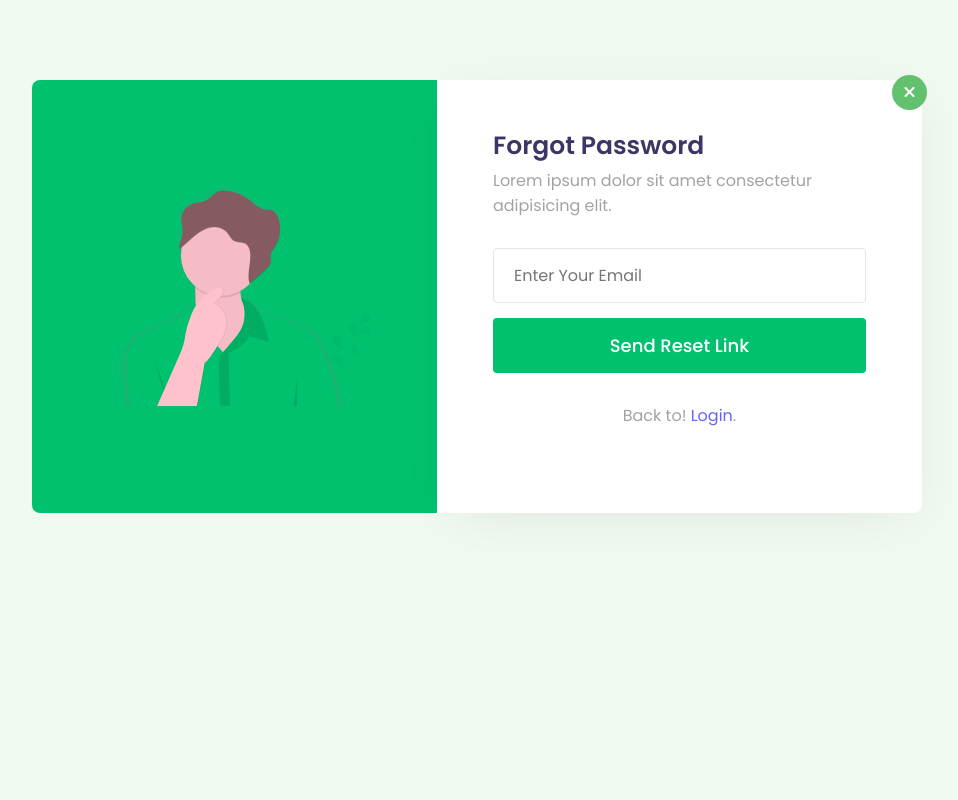
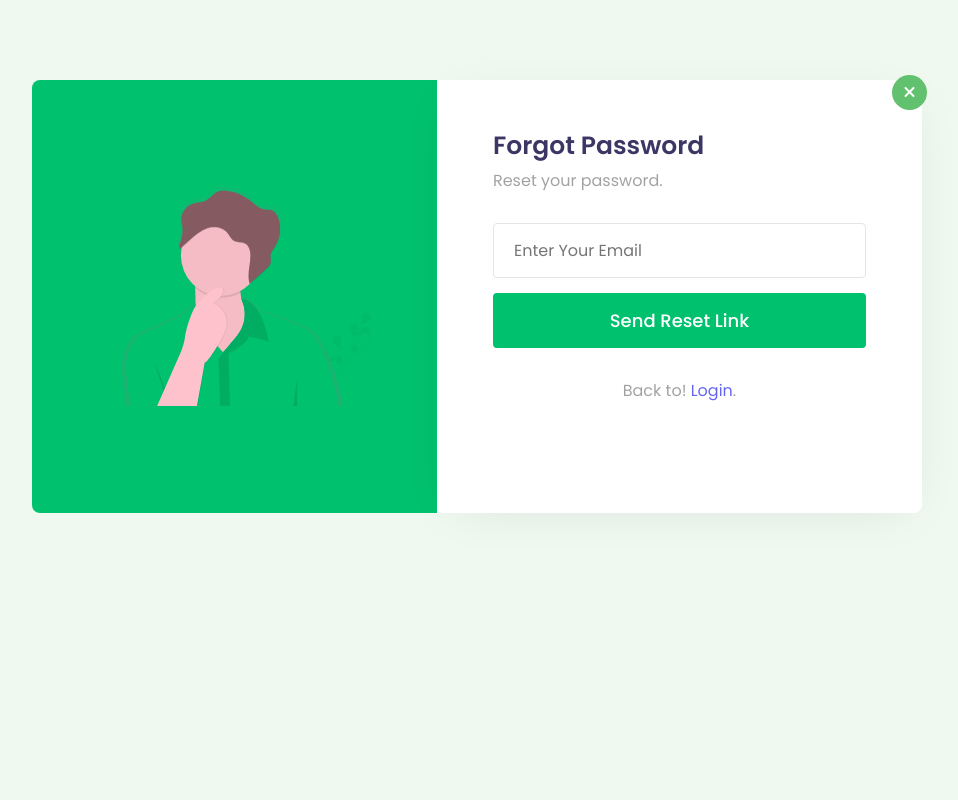
Before and after one commit to Crisnzano/Loan-Appraisal-System1, a PHP site: page /loan_appraisal_system1/complete-login-register-form-with-email-verification-main/forgot-password.php in a window 1280 px wide. Shown: the whole page, without its empty margins (163-1121 px from the left). Run offline with PHP 8.4, Linux system fonts and the light colour scheme; some libraries are stand-ins or nearby versions.

Commit message:
new commit

```diff
--- a/complete-login-register-form-with-email-verification-main/forgot-password.php
+++ b/complete-login-register-form-with-email-verification-main/forgot-password.php
@@ -50,7 +50,7 @@ if (isset($_POST['submit'])) {
                 //Content
                 $mail->isHTML(true);                                  //Set email format to HTML
                 $mail->Subject = 'no reply';
-                $mail->Body    = 'Here is the verification link <b><a href="http://localhost/login/change-password.php?reset='.$code.'">http://localhost/login/change-password.php?reset='.$code.'</a></b>';
+                $mail->Body    = 'Here is the verification link <b><a href="http://Localhost:81/Loan_Appraisal_System1/complete-login-register-form-with-email-verification-main/change-password.php?reset='.$code.'">http://Localhost:81/Loan_Appraisal_System1/complete-login-register-form-with-email-verification-main/change-password.php?reset='.$code.'</a></b>';
 
                 $mail->send();
                 echo 'Message has been sent';
@@ -58,10 +58,10 @@ if (isset($_POST['submit'])) {
                 echo "Message could not be sent. Mailer Error: {$mail->ErrorInfo}";
             }
             echo "</div>";
-            $msg = "<div class='alert alert-info'>We've send a verification link on your email address.</div>";
+            $msg = "<div class='alert alert-info'>We've sent a verification link on your email address.</div>";
         }
     } else {
-        $msg = "<div class='alert alert-danger'>$email - This email address do not found.</div>";
+        $msg = "<div class='alert alert-danger'>$email - This email address is not found.</div>";
     }
 }
 
@@ -107,7 +107,7 @@ if (isset($_POST['submit'])) {
                     </div>
                     <div class="content-wthree">
                         <h2>Forgot Password</h2>
-                        <p>Lorem ipsum dolor sit amet consectetur adipisicing elit. </p>
+                        <p>Reset your password. </p>
                         <?php echo $msg; ?>
                         <form action="" method="post">
                             <input type="email" class="email" name="email" placeholder="Enter Your Email" required>
```
